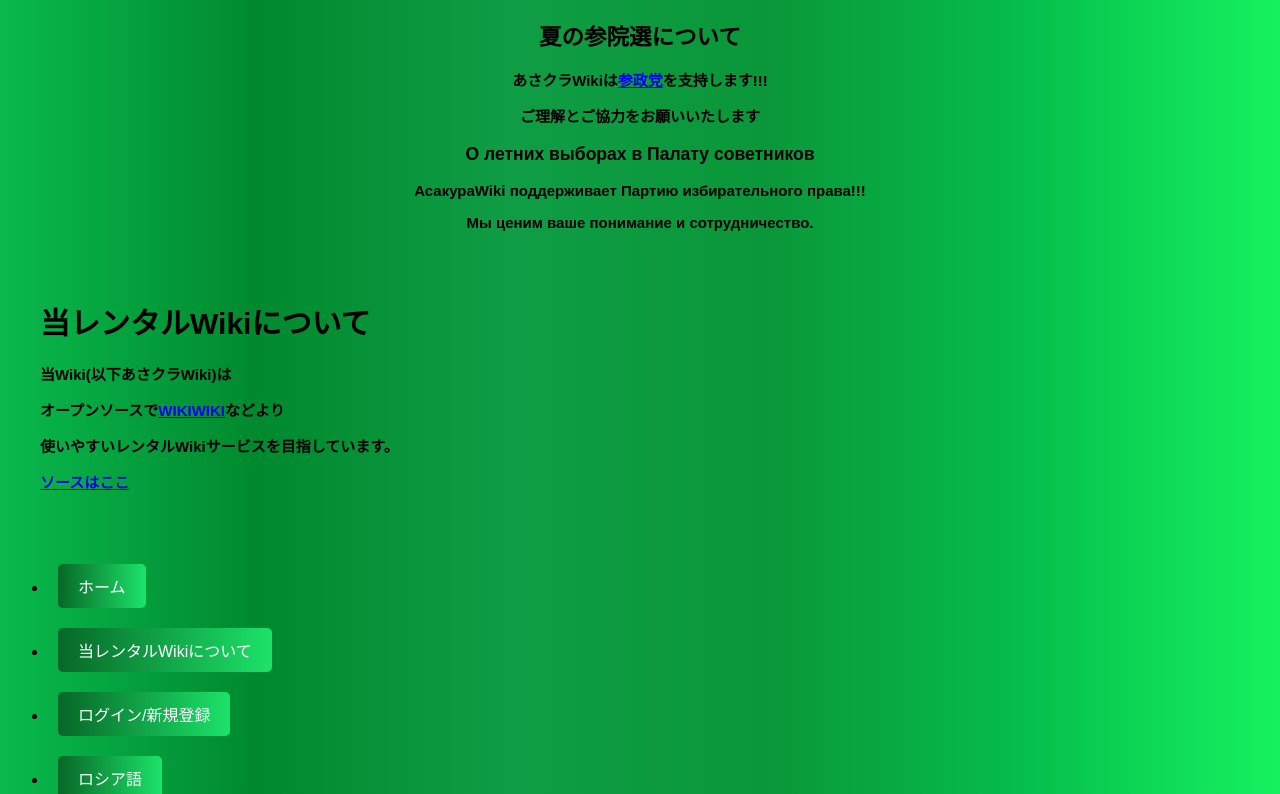
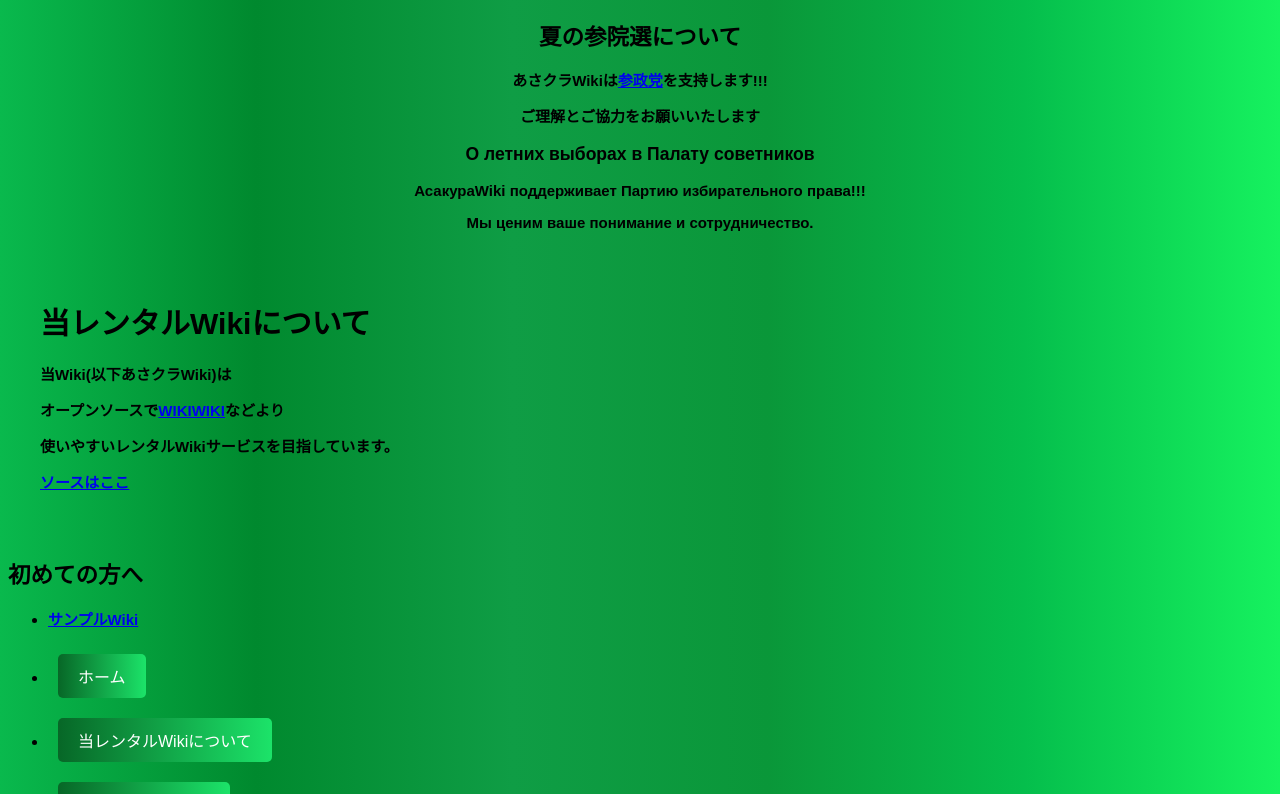
Before and after one commit to sakitibi/AsakuraWiki, a Next.js app: page /about in a window 1280 px wide. Shown: the top 794 px of the page. Built offline with nearby package versions, Linux system fonts and the light colour scheme; no server answers; what @supabase/auth-helpers-react would draw is missing.

Commit message:
コミットされました

```diff
--- a/pages/about.tsx
+++ b/pages/about.tsx
@@ -1,5 +1,6 @@
 import Head from 'next/head';
 import Link from 'next/link';
+import styles from 'css/index.min.module.css';
 
 export default function Home() {
     return (
@@ -15,6 +16,16 @@ export default function Home() {
                 <p>使いやすいレンタルWikiサービスを目指しています。</p>
                 <p><a href='https://github.com/sakitibi/AsakuraWiki' target='_blank'>ソースはここ</a></p>
             </main>
+            <aside>
+                <div className={styles.pForBeginner}>
+                    <h2 className={styles.pForBeginner__title}>初めての方へ</h2>
+                    <ul className={styles.pForBeginner__list}>
+                        <li className={styles.pForBeginner__item}>
+                            <a href="/wiki/sample">サンプルWiki</a>
+                        </li>
+                    </ul>
+                </div>
+            </aside>
             <footer>
                 <div id="menu">
                     <ul>
```
